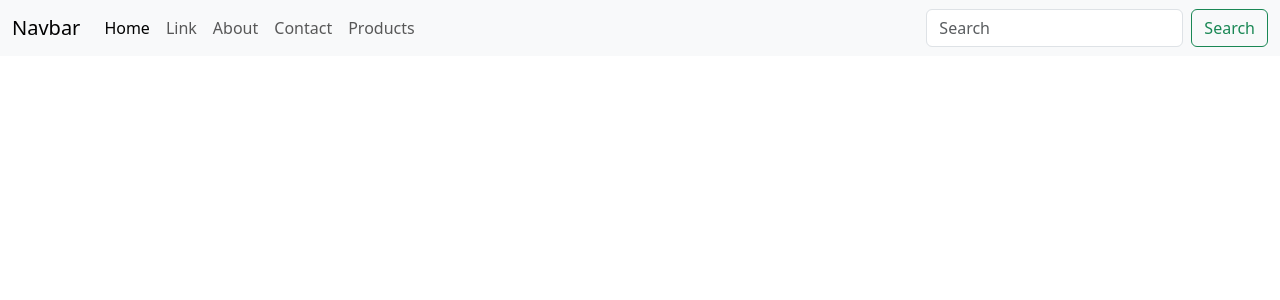
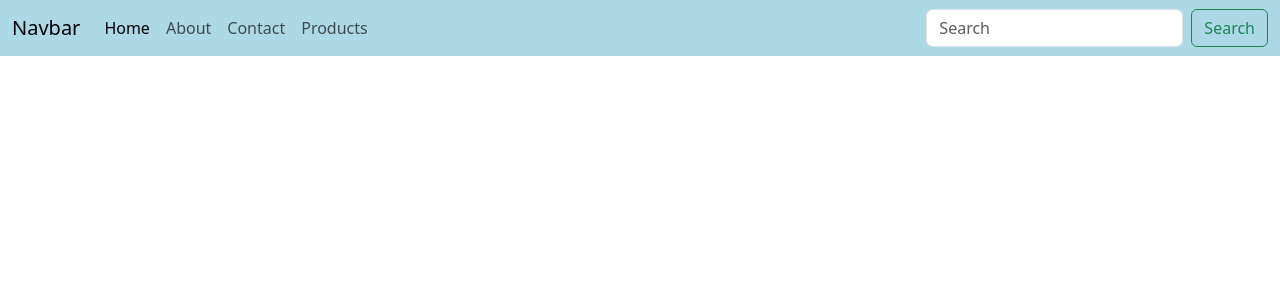
Before and after one commit to constanzagacek/Angular, an Angular app: page / in a window 1280 px wide. Shown: the top 300 px of the page. Built offline with nearby package versions, Linux system fonts and the light colour scheme.

Commit message:
Cambios de estilos

```diff
--- a/src/app/app.css
+++ b/src/app/app.css
@@ -1,4 +1,4 @@
-.p1{
-    color: aquamarine;
-
+/*Por clase*/
+.navbar {
+    background-color: lightblue;
 }
--- a/src/app/app.html
+++ b/src/app/app.html
@@ -1,4 +1,4 @@
-<nav class="navbar navbar-expand-lg bg-body-tertiary">
+<nav class="navbar navbar-expand-lg">
   <div class="container-fluid">
     <a class="navbar-brand" href="#">Navbar</a>
     <button class="navbar-toggler" type="button" data-bs-toggle="collapse" data-bs-target="#navbarSupportedContent" aria-controls="navbarSupportedContent" aria-expanded="false" aria-label="Toggle navigation">
@@ -9,10 +9,6 @@
         <!--HOME-->
         <li class="nav-item">
           <a class="nav-link active" aria-current="page" href="home">Home</a>
-        </li>
-        <!--ABOUT-->
-        <li class="nav-item">
-          <a class="nav-link" href="about">Link</a>
         </li>
         <!--ABOUT-->
         <li class="nav-item">
--- a/src/app/pages/about/about.ts
+++ b/src/app/pages/about/about.ts
@@ -6,6 +6,7 @@
   templateUrl: './about.html',
   styleUrl: './about.css'
 })
+
 export class About {
 
 }
--- a/src/app/pages/home/home.css
+++ b/src/app/pages/home/home.css
@@ -0,0 +1,16 @@
+/*T´tilo llamado por id*/
+#title{
+    font-size: 35px;
+    text-align: center;
+    padding: 1rem;
+}
+
+.card {
+    margin-top: 5rem; /* 1rem = 15px*/
+}
+
+/*Botón llamado por la clase*/
+.btn-action {
+    background-color: darkgrey;
+    color: white;
+}
--- a/src/app/pages/home/home.html
+++ b/src/app/pages/home/home.html
@@ -1 +1,10 @@
-<p>home works!</p>
+<h1 id="title">¡Primer página con Angular!</h1>
+
+<div class="card" style="width: 18rem;">
+  <img src="https://images.pexels.com/photos/9407837/pexels-photo-9407837.jpeg" class="card-img-top" alt="...">
+  <div class="card-body">
+    <h5 class="card-title">Card title</h5>
+    <p class="card-text">Some quick example text to build on the card title and make up the bulk of the card’s content.</p>
+    <a href="#" class="btn btn-action">Go somewhere</a>
+  </div>
+</div>
--- a/src/styles.css
+++ b/src/styles.css
@@ -1 +1,6 @@
 /* You can add global styles to this file, and also import other style files */
+
+/*Cambiamos el color de fondo*/
+body{
+    background-color: white;
+}
```
Also changed, not shown: src/app/app.ts (+2 -5 lines), src/app/app.routes.ts (line endings or trailing spaces).
